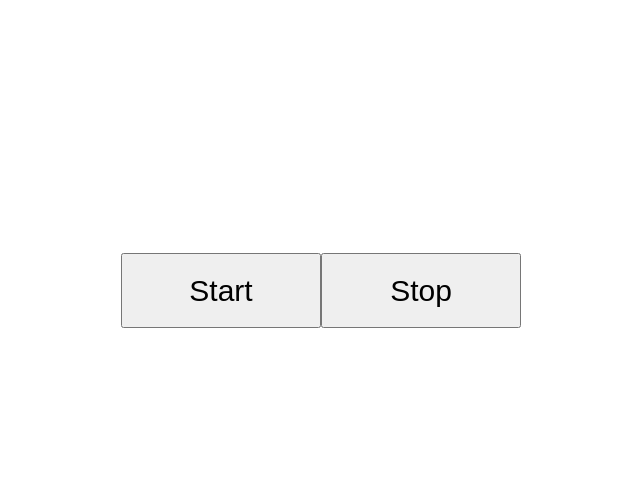
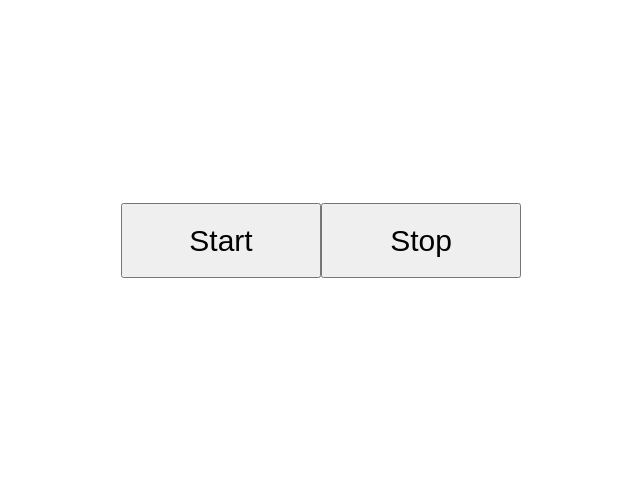
Before and after one commit to os-born/goit-js-hw-11-color-switch, a plain HTML site: page index.html in a window 1280 px wide. Shown: the part 155-636 px from the top of the page, without its empty margins (319-959 px from the left). Drawn offline with Linux system fonts and the light colour scheme.

Commit message:
finally edit css

```diff
--- a/styles.css
+++ b/styles.css
@@ -18,6 +18,6 @@ button {
     display: flex;
     align-items: center;
     justify-content: center;
-    padding: 250px;
+    padding: 200px;
 
 }
```
